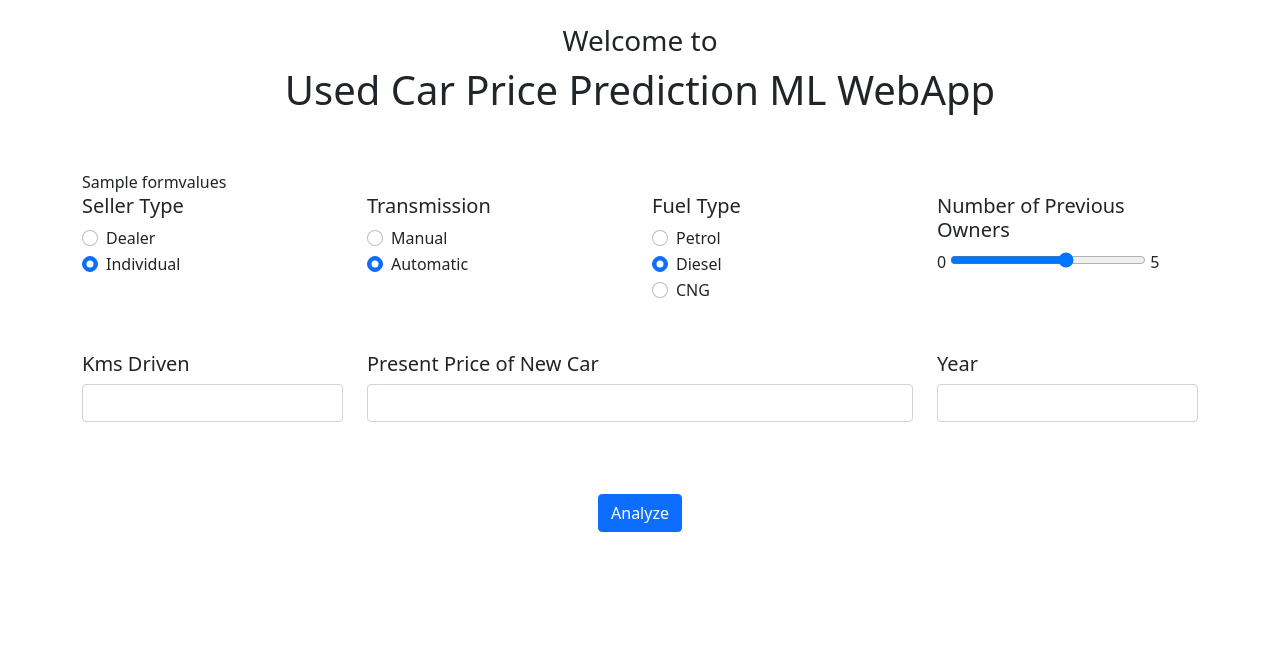
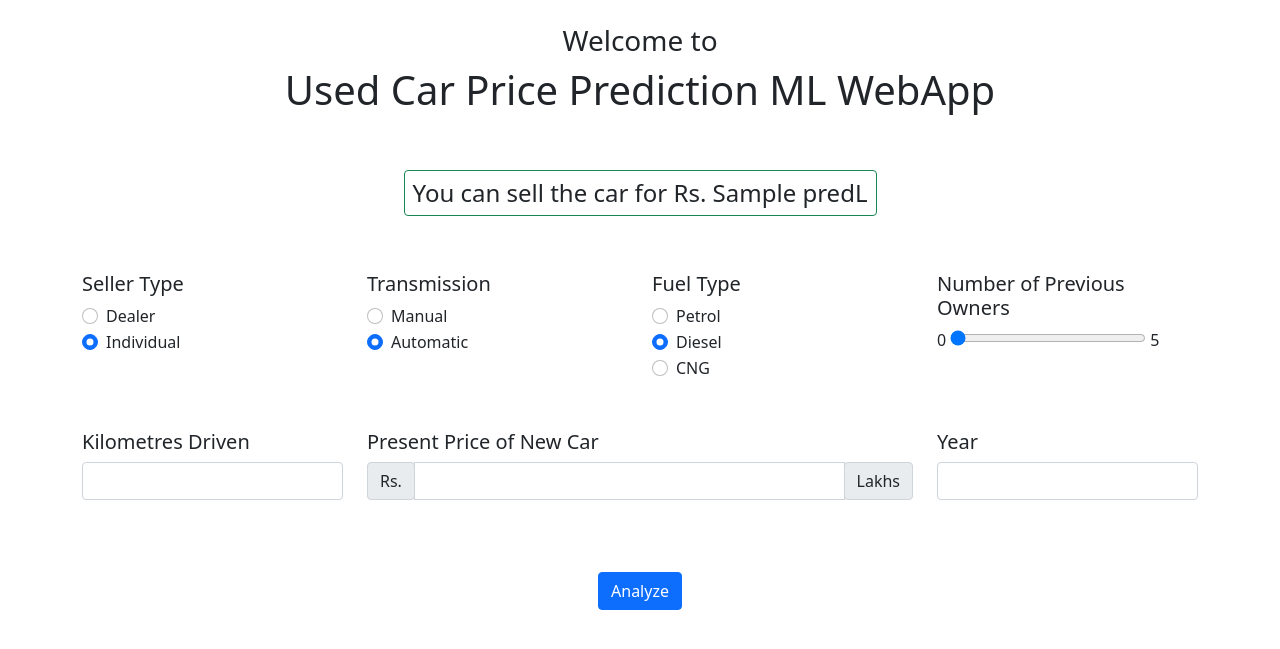
Before and after one commit to sinjoysaha/Car-Price-Prediction-ML-WebApp, a Flask app: template templates/index.html in a window 1280 px wide. Shown: the part 56-705 px from the top of the page. Run offline with Flask 2, Linux system fonts and the light colour scheme; the template is opened without the code that fills it: most values are stand-ins (such as "Sample title", 1, 10 or a date in 2020); parts of the project's set-up code (start-up, migrations or seed data) failed here and were passed over.

Commit message:
Updated WebApp

```diff
--- a/app.py
+++ b/app.py
@@ -1,45 +1,83 @@
 from flask import Flask, render_template, request, redirect
 import pickle
 from sklearn.ensemble import RandomForestRegressor
+from datetime import date
 
 app = Flask(__name__)
 
+
 def model():
-    with open('model_rfr_rscv.pkl', 'rb') as f:
-        loaded_model = pickle.load(f)
+  with open('model_rfr_rscv.pkl', 'rb') as f:
+    loaded_model = pickle.load(f)
 
-    return loaded_model
+  return loaded_model
+
 
 @app.route('/', methods=['GET', 'POST'])
 def index():
-    if request.method=='POST':
-        seller_type = request.form['seller-type']
-        transmission = request.form['transmission']
-        fuel_type = request.form['fuel-type']
-        owner = request.form.get('owners')
-        kms_driven = request.form.get('kms-driven')
-        present_price = request.form.get('present-price')
-        year = request.form.get('year')
-        formvalues = {'seller_type':seller_type,
-                      'transmission':transmission,
-                      'fuel_type':fuel_type,
-                      'owner':owner,
-                      'kms_driven':kms_driven,
-                      'present_price':present_price,
-                      'year':year}
-        return render_template('index.html', formvalues=formvalues)
+  m = model()
+  # formvalues = {'seller_type': 'dealer',
+  #               'transmission': 'automatic',
+  #               'fuel_type': 'petrol',
+  #               'owners': 0,
+  #               'kms_driven': 40000,
+  #               'present_price': 40000,
+  #               'year': 2014}
+  if request.method == 'POST':
+    seller_type = request.form['seller-type']
+    transmission = request.form['transmission']
+    fuel_type = request.form['fuel-type']
+    owners = request.form.get('owners')
+    kms_driven = request.form.get('kms-driven')
+    present_price = request.form.get('present-price')
+    year = request.form.get('year')
+    formvalues = {'seller_type': seller_type,
+                  'transmission': transmission,
+                  'fuel_type': fuel_type,
+                  'owners': owners,
+                  'kms_driven': kms_driven,
+                  'present_price': present_price,
+                  'year': year}
 
+    years_old = date.today().year - int(year)
+    present_price = float(present_price)
+    kms_driven = float(kms_driven)
+    fuel_type_diesel = 0
+    fuel_type_petrol = 0
+    if fuel_type == 'diesel':
+      fuel_type_diesel = 1
+    elif fuel_type == 'petrol':
+      fuel_type_petrol = 1
+
+    if seller_type == 'individual':
+      seller_type_individual = 1
     else:
-        return render_template('index.html')
+      seller_type_individual = 0
+
+    if transmission == 'manual':
+      transmission_manual = 1
+    else:
+      transmission_manual = 0
+
+    # Owner not included in Model -> PLEASE CHANGE MODEL
+    test_input = [[years_old, present_price, kms_driven, fuel_type_diesel, fuel_type_petrol, seller_type_individual, transmission_manual]]
+    m = model()
+    pred = m.predict(test_input)
+    return render_template('index.html', formvalues=formvalues, pred=round(pred[0],2))
+
+  else:
+    return render_template('index.html')
+
 
 @app.route('/about')
 def about():
-    return render_template('about.html')
+  return render_template('about.html')
+
 
 @app.route('/contact')
 def contact():
-    return render_template('contact.html')
+  return render_template('contact.html')
 
 
 if __name__ == "__main__":
-    app.run(debug=True)
+  app.run(debug=True)
--- a/templates/index.html
+++ b/templates/index.html
@@ -20,16 +20,21 @@
 transmission - manual automatic *
 Owner - 0 1 2 3                 *
 -->
-{% if formvalues %}
-    {{ formvalues }}
+{% if pred %}
+    <div>
+        <div class="d-flex justify-content-center" >
+            <h4 class="d-inline-flex p-2 border border-success rounded">You can sell the car for Rs. {{ pred }}L</h4>
+        </div>
+    </div>
+    <br><br>
 {% endif %}
 
-<form action="#" method="POST">
+<form action="/" method="POST">
     <div class="row">
         <div class="col-sm">
             <h5>Seller Type</h5>
             <div class="form-check">
-                <input class="form-check-input" type="radio" name="seller-type" id="dealer" value="dealer">
+                <input class="form-check-input" type="radio" name="seller-type" id="dealer" value="dealer" >
                 <label class="form-check-label" for="dealer">
                     Dealer
                 </label>
@@ -79,19 +84,27 @@
         </div>
         <div class="form-group col-lg">
             <h5>Number of Previous Owners</h5>
-            <span> 0 </span><input type="range" class="w-75" min="0" max="5" step="1" id="owners" name="owners"><span> 5 </span>
+            <span> 0 </span><input type="range" class="w-75" min="0" max="5" step="1" value="0" id="owners" name="owners"><span> 5 </span>
         </div>
     </div>
     <br>
     <div class="row">
         <div class="form-group col-lg">
-            <h5>Kms Driven</h5>
+            <h5>Kilometres Driven</h5>
             <input type="number" class="form-control" id="kms-driven" name="kms-driven" min="0"/>
             <br>
         </div>
         <div class="form-group col-lg-6">
             <h5>Present Price of New Car</h5>
-            <input type="number" class="form-control" id="present-price" name="present-price" min="0"/>
+            <div class="input-group">
+            <div class="input-group-prepend">
+            <span class="input-group-text"> Rs. </span>
+            </div>
+            <input type="text" class="form-control" id="present-price" name="present-price" min="0"/>
+            <div class="input-group-append">
+            <span class="input-group-text"> Lakhs </span>
+            </div>
+        </div>
             <br>
         </div>
         <div class="form-group col-lg">
@@ -100,7 +113,6 @@
             <br>
         </div>
     </div>
-
     <br><br>
     <button type="submit" class="btn btn-primary d-grid mx-auto">Analyze</button>
 </form>
```
Also changed, not shown: 2 other files.
